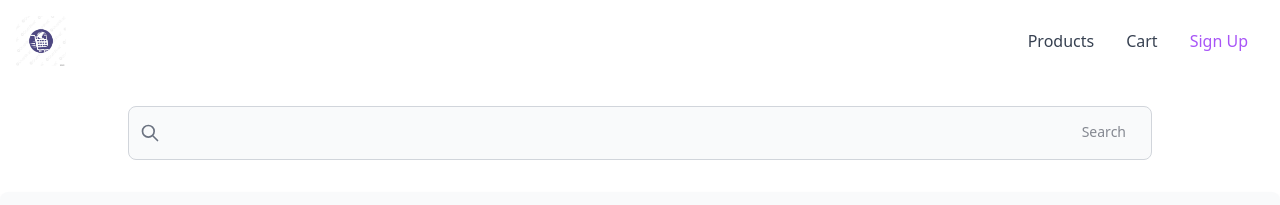
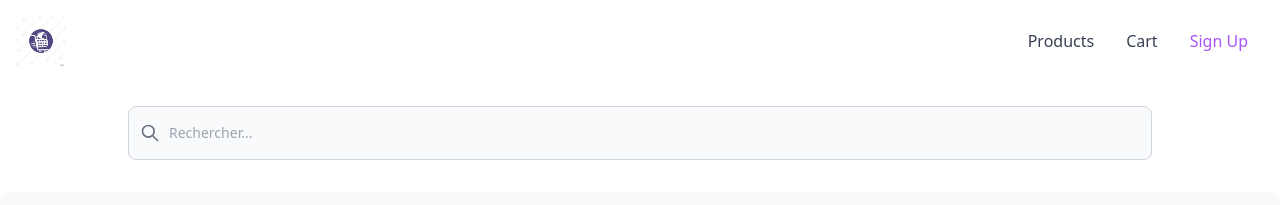
Before and after one commit to Supaishichikin/TP_sport_products, a React (Create React App) app in the folder frontend/: page /admin-users in a window 1280 px wide. Shown: the top 205 px of the page. Built offline with nearby package versions, Linux system fonts and the light colour scheme; no server answers.

Commit message:
Placeholder et suppression du bouton Search

```diff
--- a/frontend/src/components/SearchBar.tsx
+++ b/frontend/src/components/SearchBar.tsx
@@ -34,17 +34,11 @@ export default function SearchBar({ search, setSearch }: SearchBarProps) {
           type="search"
           id="default-search"
           className="block w-full p-4 pl-10 text-sm text-gray-900 border border-gray-300 rounded-lg bg-gray-50 focus:ring-blue-500 focus:border-blue-500"
-          placeholder=""
+          placeholder="Rechercher..."
           value={search}
           onChange={(e) => setSearch(e.target.value)}
           required
         />
-        <button
-          type="submit"
-          className="text-gray-900/50 hover:text-white absolute right-2.5 bottom-2.5 bg-blue-700 hover:bg-blue-800 focus:ring-4 focus:outline-none focus:ring-blue-300 font-medium rounded-lg text-sm px-4 py-2"
-        >
-          Search
-        </button>
       </div>
     </form>
   );
```
